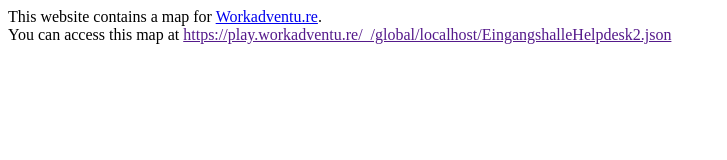
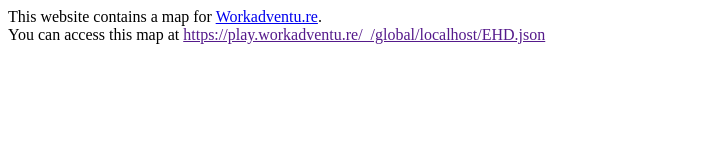
Before and after one commit to lenalena1234/Eingangshalle, a plain HTML site: page index.html in a window 1280 px wide. Shown: the whole page, without its empty margins (0-727 px from the left). Drawn offline with Linux system fonts and the light colour scheme.

Commit message:
Update index.html

```diff
--- a/index.html
+++ b/index.html
@@ -6,7 +6,7 @@
                 if (path.endsWith('index.html')) {
                     path = path.substr(path, path.length - 'index.html'.length);
                 }
-                var url = 'https://play.workadventu.re/_/global/'+window.location.host+path+'EingangshalleHelpdesk2.json';
+                var url = 'https://play.workadventu.re/_/global/'+window.location.host+path+'EHD.json';
                 document.getElementById('mapLink').href = url;
                 document.getElementById('mapLink').innerText = url;
             };
```
